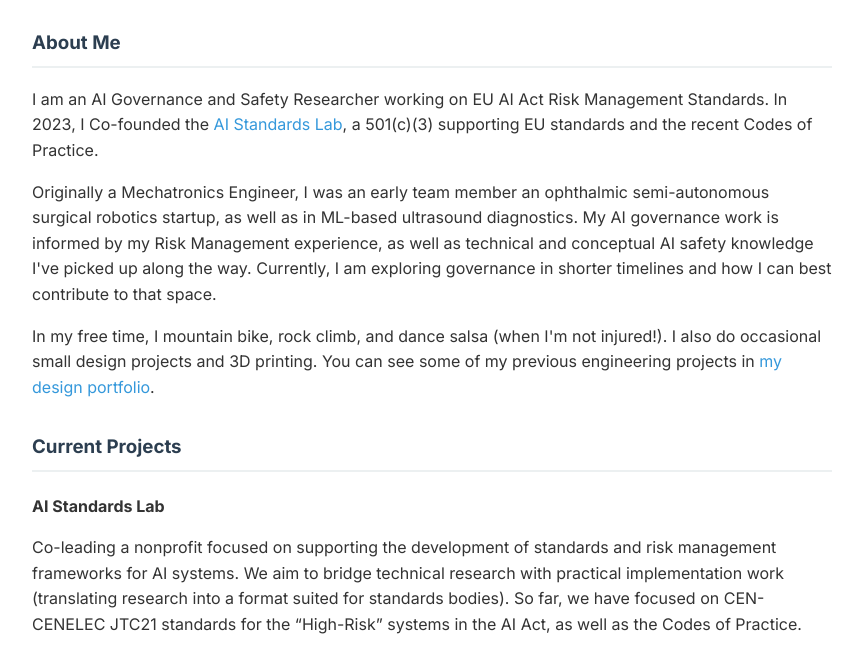
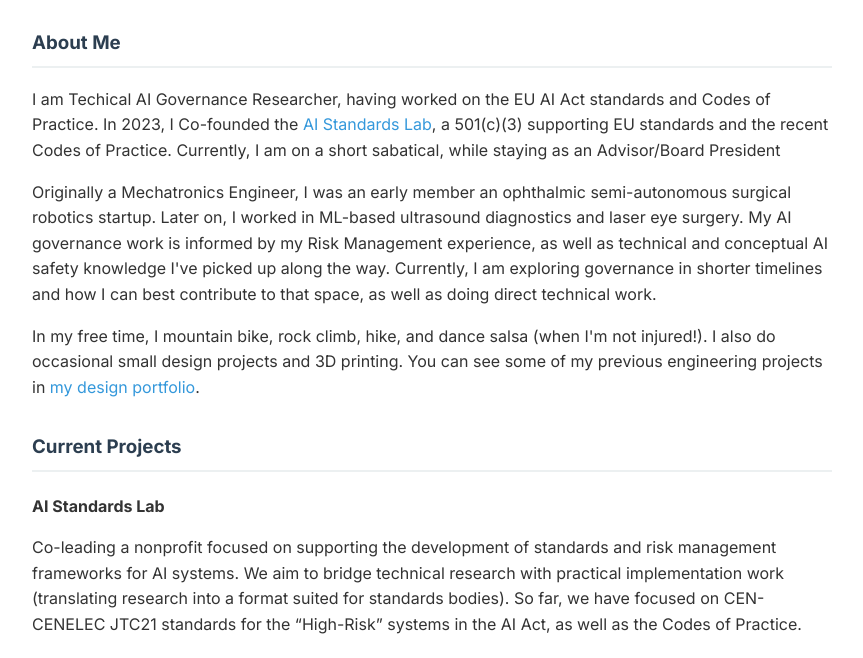
Before and after one commit to ariel-gil/ariel-gil.github.io, a Jekyll site: the page built from index.md, in a window 1280 px wide and 900 px high, cut to the strip 242-900 px from the top of the window. Shown: the whole strip, without its empty margins (208-1071 px from the left). Built offline with Jekyll 4.4.1, drawn with Linux system fonts in a browser that asks for light colours.

Commit message:
Update index.md

```diff
--- a/index.md
+++ b/index.md
@@ -6,11 +6,11 @@ description: AI Safety Researcher focusing on AI Risk management, standards and
 
 <section id="about">
     <h3>About Me</h3>
-    <p>I am an AI Governance and Safety Researcher working on EU AI Act Risk Management Standards. In 2023, I Co-founded the <a href="https://ai-standards-lab.org/" target="_blank">AI Standards Lab</a>, a 501(c)(3) supporting EU standards and the recent Codes of Practice.</p>
+    <p>I am Techical AI Governance Researcher, having worked on the EU AI Act standards and Codes of Practice. In 2023, I Co-founded the <a href="https://ai-standards-lab.org/" target="_blank">AI Standards Lab</a>, a 501(c)(3) supporting EU standards and the recent Codes of Practice. Currently, I am on a short sabatical, while staying as an Advisor/Board President</p>
 
-    <p>Originally a Mechatronics Engineer, I was an early team member an ophthalmic semi-autonomous surgical robotics startup, as well as in ML-based ultrasound diagnostics. My AI governance work is informed by my Risk Management experience, as well as technical and conceptual AI safety knowledge I've picked up along the way. Currently, I am exploring governance in shorter timelines and how I can best contribute to that space.</p>
+    <p>Originally a Mechatronics Engineer, I was an early member an ophthalmic semi-autonomous surgical robotics startup. Later on, I worked in ML-based ultrasound diagnostics and laser eye surgery. My AI governance work is informed by my Risk Management experience, as well as technical and conceptual AI safety knowledge I've picked up along the way. Currently, I am exploring governance in shorter timelines and how I can best contribute to that space, as well as doing direct technical work.</p>
 
-    <p>In my free time, I mountain bike, rock climb, and dance salsa (when I'm not injured!). I also do occasional small design projects and 3D printing. You can see some of my previous engineering projects in <a href="https://www.coroflot.com/ArielGil" target="_blank">my design portfolio</a>.</p>
+    <p>In my free time, I mountain bike, rock climb, hike, and dance salsa (when I'm not injured!). I also do occasional small design projects and 3D printing. You can see some of my previous engineering projects in <a href="https://www.coroflot.com/ArielGil" target="_blank">my design portfolio</a>.</p>
 </section>
 
 <section id="projects">
```
